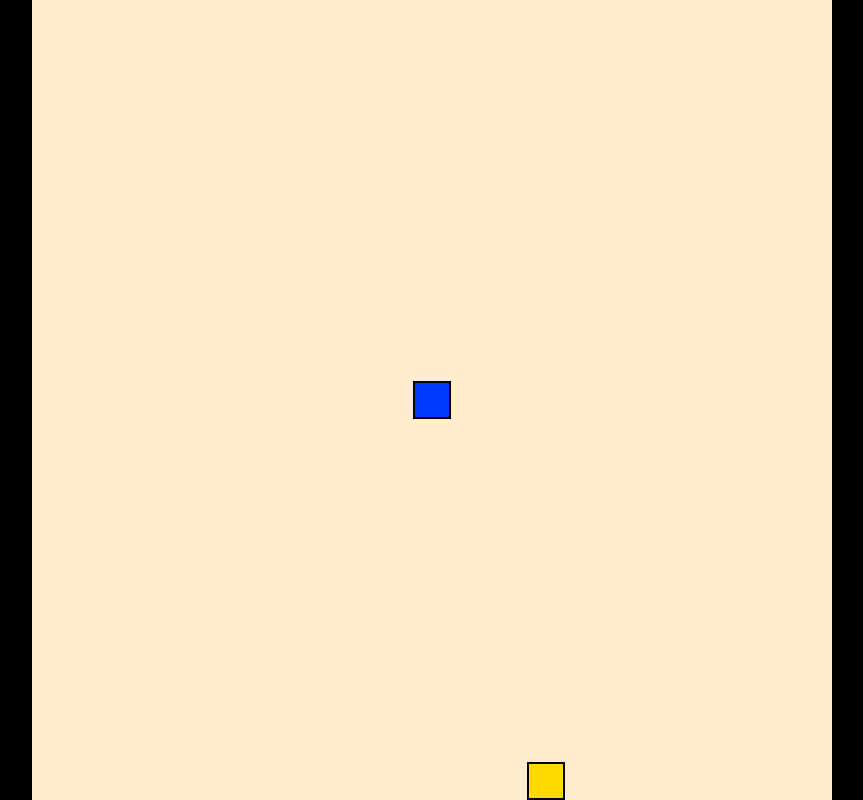
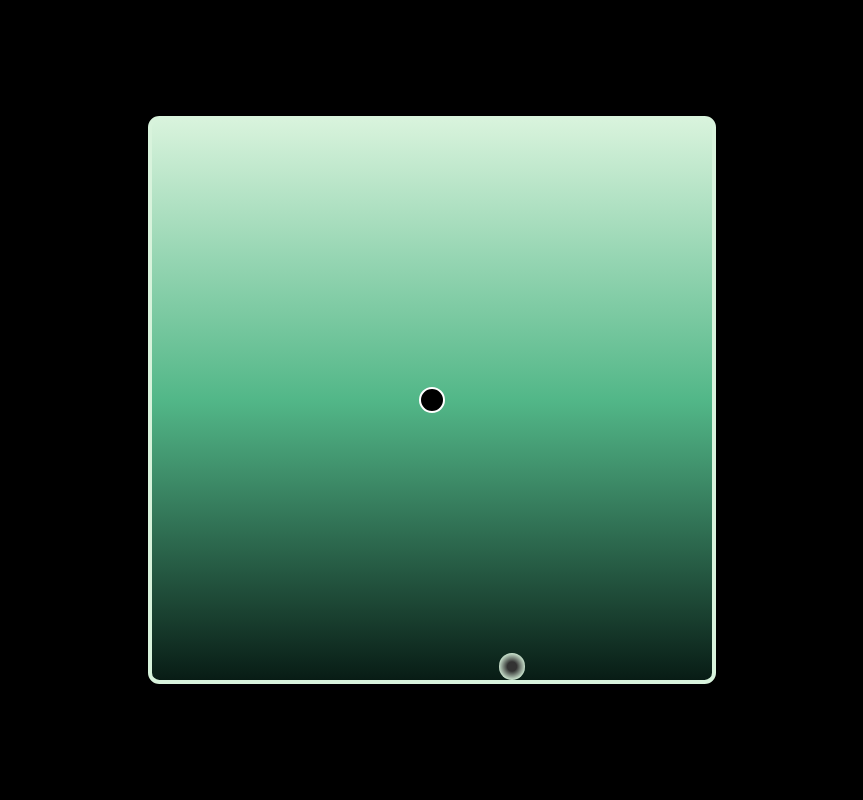
Before and after one commit to Jonny2424/SnakeGame, a plain HTML site: page index.html in a window 1280 px wide. Shown: the whole page, without its empty margins (208-1071 px from the left). Drawn offline with Linux system fonts and the light colour scheme.

Commit message:
added some css

```diff
--- a/food.js
+++ b/food.js
@@ -2,7 +2,7 @@ import {onSnake, expandSnake} from './snake.js';
 import { randomGridPosition } from './grid.js';
 
 let food = getRandomFoodPosition()
-const expanseRate = 1;
+const expanseRate = 3;
 //  grow by this much when eating a piece of food
 
 export function update() {
--- a/snake.js
+++ b/snake.js
@@ -1,6 +1,6 @@
 import { getInputDirection } from "./input.js";
 
-export const snakeSpeed = 10;
+export const snakeSpeed = 8;
 const snakeBody = [{ x: 11, y: 11 }];
 let newSegments = 0;
 // snake is not growing from the start
--- a/style.css
+++ b/style.css
@@ -1,4 +1,6 @@
 body {
+    display: flex;
+    flex-direction: column;
     height: 100vh;
     width: 100vw;
     display: flex;
@@ -8,22 +10,29 @@ body {
     background-color: black;
 
 }
+#instructions {
+    background-color: white;
+}
 
 #game-board {
-    background-color: blanchedalmond;
-    width: 100vmin;
-    height: 100vmin;
+    background: linear-gradient(#d8f3dc,#b7e4c7,#95d5b2,#74c69d,#52b788,#40916c,#2d6a4f,#1b4332,#081c15);
+    border: .5vmin solid #d8f3dc;
+    width: 70vmin;
+    height: 70vmin;
     display: grid;
     grid-template-rows: repeat(21, 1fr);
     grid-template-columns: repeat(21, 1fr);
+    border-radius: 2%;
+    overflow: hidden;
 }
 
 .snake {
-    background-color: rgb(0, 60, 255);
-    border: .25vmin solid black;
+    background-color: black;
+    border: .25vmin solid white;
+    border-radius: 50%;
 }
 
 .food {
-    background-color: rgb(255, 217, 0);
-    border: .25vmin solid black;
+    background: radial-gradient(circle at 50%, #333, #333 25%, #d8f3dc 75%, #333 75%);
+    border-radius: 50%;
 }
```
Also changed, not shown: index.html (+3 -0 lines).
